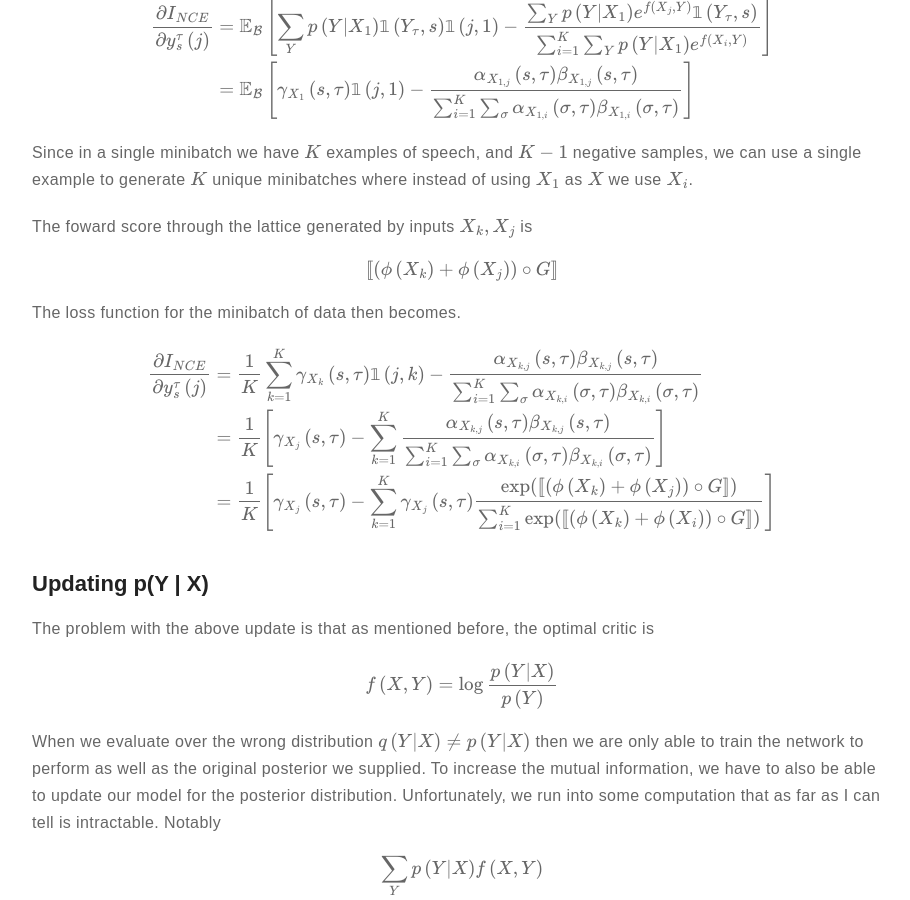
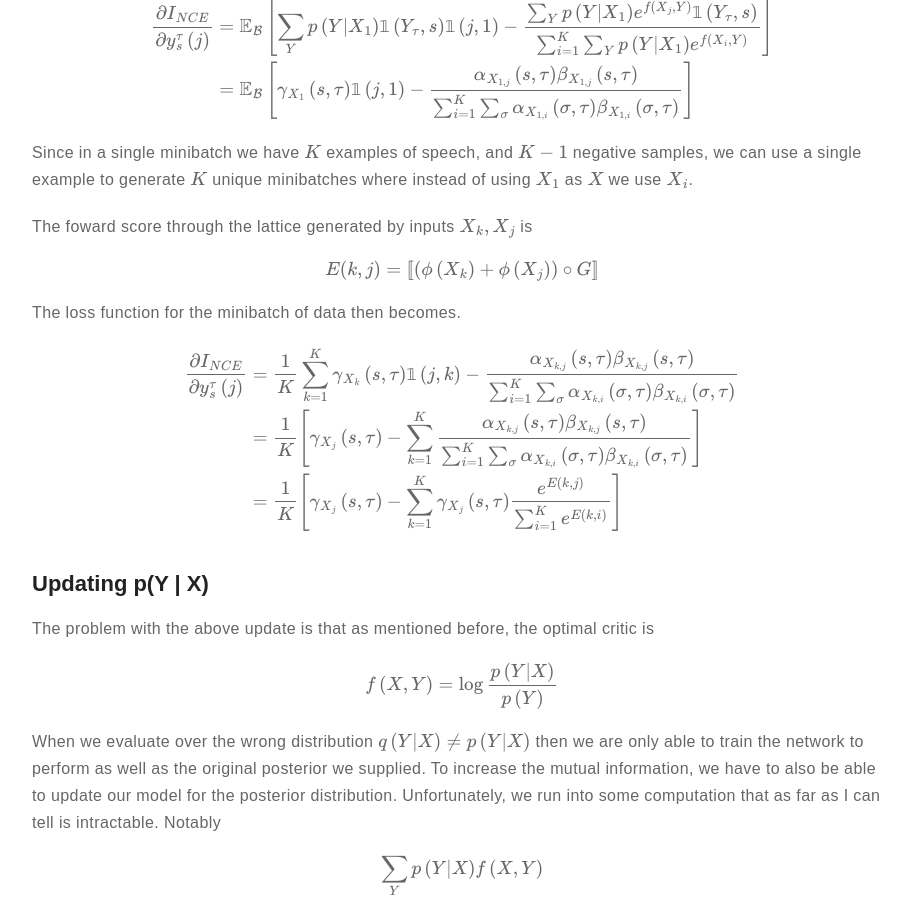
Before and after one commit to m-wiesner/m-wiesner.github.io, a Jekyll site: the page built from _posts/2020-10-30-Variational-Bounds-on-Mutual-Information.markdown, in a window 1280 px wide and 900 px high, scrolled down 7965 px. Shown: the whole window, without its empty margins (178-1088 px from the left). Built offline with Jekyll 4.4.1, drawn with Linux system fonts in a browser that asks for light colours; formulas are drawn with MathJax 3.

Commit message:
Update 2020-10-30-Variational-Bounds-on-Mutual-Information.markdown

```diff
--- a/_posts/2020-10-30-Variational-Bounds-on-Mutual-Information.markdown
+++ b/_posts/2020-10-30-Variational-Bounds-on-Mutual-Information.markdown
@@ -285,14 +285,14 @@ Since in a single minibatch we have $$K$$ examples of speech, and $$K-1$$ negati
 
 The foward score through the lattice generated by inputs $$X_k, X_j$$ is
 
-$$[\![\left(\phi\left(X_k\right) + \phi\left(X_j\right)\right) \circ G]\!]$$
+$$E(k, j) = [\![\left(\phi\left(X_k\right) + \phi\left(X_j\right)\right) \circ G]\!]$$
 
 The loss function for the minibatch of data then becomes.
 
 $$\begin{align}
 \frac{\partial I_{NCE}}{\partial y_s^{\tau}\left(j\right)} &= \frac{1}{K} \sum_{k=1}^K \gamma_{X_k}\left(s, \tau\right)\mathbb{1}\left(j, k\right) -  \frac{\alpha_{X_{k,j}}\left(s, \tau\right)\beta_{X_{k, j}}\left(s, \tau\right)}{\sum_{i=1}^K \sum_{\sigma} \alpha_{X_{k, i}}\left(\sigma, \tau\right)\beta_{X_{k,i}}\left(\sigma, \tau\right)}\\
 &= \frac{1}{K} \left[\gamma_{X_j}\left(s, \tau\right) - \sum_{k=1}^K \frac{\alpha_{X_{k,j}}\left(s, \tau\right)\beta_{X_{k, j}}\left(s, \tau\right)}{\sum_{i=1}^K \sum_{\sigma} \alpha_{X_{k, i}}\left(\sigma, \tau\right)\beta_{X_{k,i}}\left(\sigma, \tau\right)} \right]\\
-&= \frac{1}{K} \left[\gamma_{X_j}\left(s, \tau\right) - \sum_{k=1}^K \gamma_{X_j}\left(s, \tau\right) \frac{\exp([\![\left(\phi\left(X_k\right) + \phi\left(X_j\right)\right) \circ G]\!])}{\sum_{i=1}^K \exp([\![\left(\phi\left(X_k\right) + \phi\left(X_i\right)\right) \circ G]\!])} \right] \\
+&= \frac{1}{K} \left[\gamma_{X_j}\left(s, \tau\right) - \sum_{k=1}^K \gamma_{X_j}\left(s, \tau\right) \frac{e^{E\left(k, j\right)}}{\sum_{i=1}^K e^{E\left(k, i\right)}} \right] \\
 \end{align}$$
 
 
```
